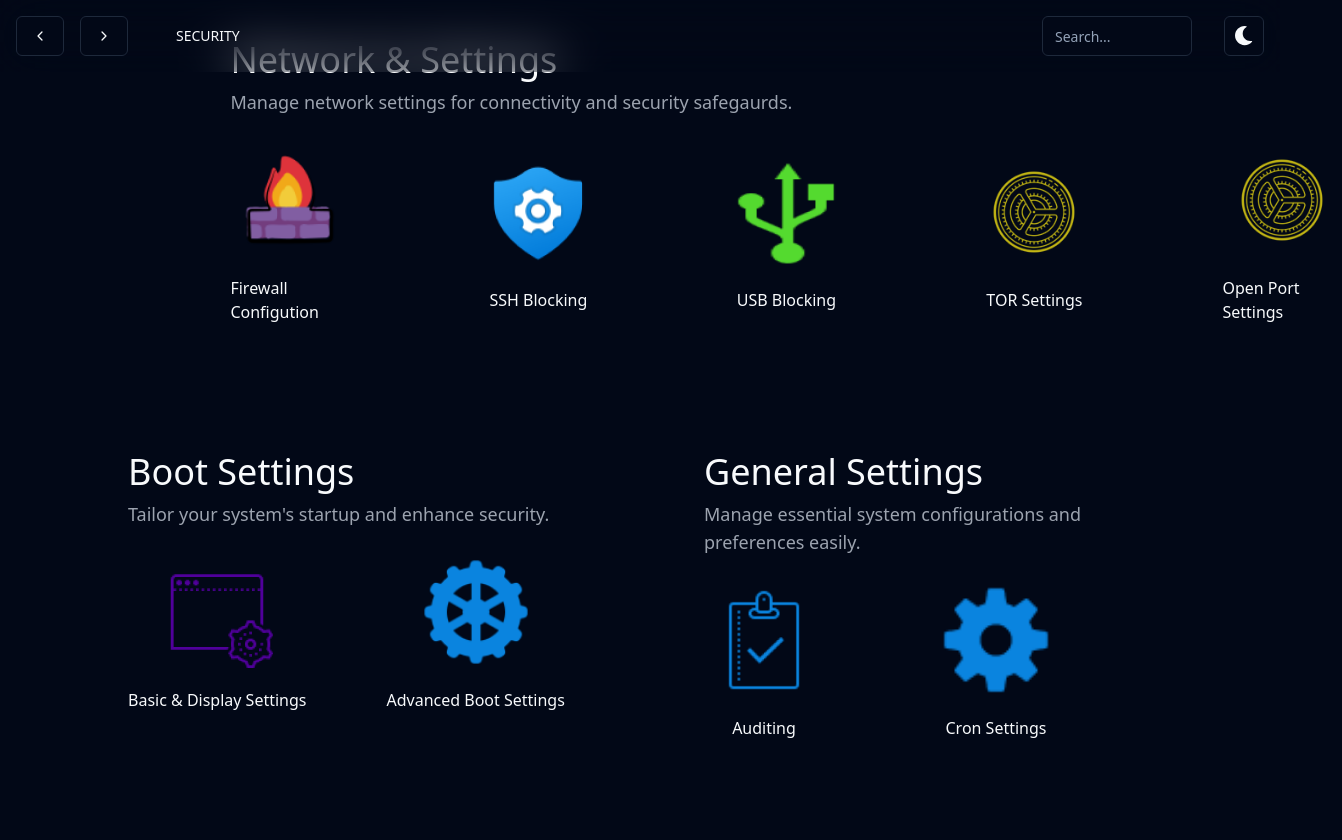
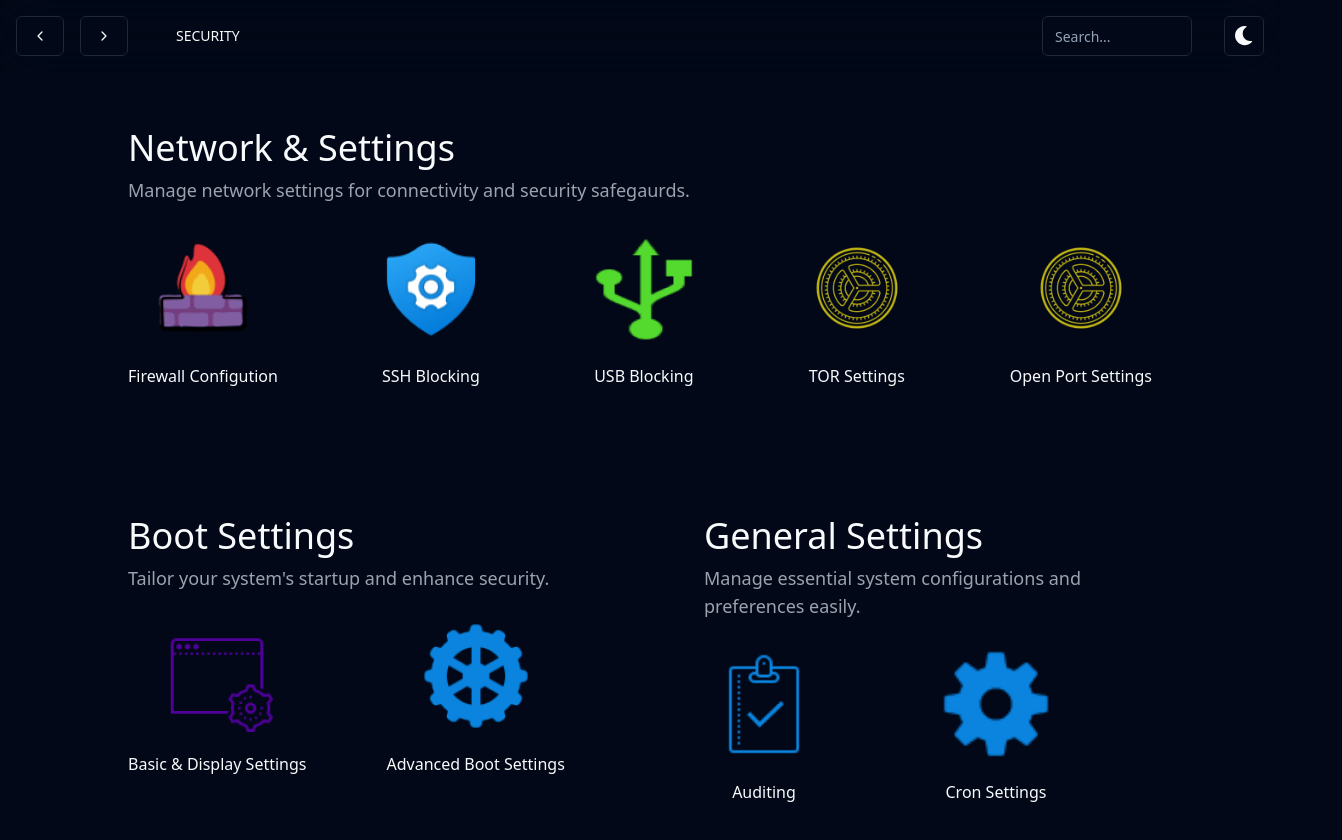
Before and after one commit to samrakshaa/ShieldBuntu, a React (Vite) app: page / in a window 1280 px wide. Shown: the top 840 px of the page, 1342 px wide, since content can reach past the window. Before the commit the page ends 800 px from the top, so only its background shows below. Built offline with nearby package versions, Linux system fonts and the light colour scheme; what tauri-plugin-log-api would draw is missing.

Commit message:
conflict resolved

```diff
--- a/src/App.tsx
+++ b/src/App.tsx
@@ -27,7 +27,7 @@ function App() {
       <Router>
         <Navbar />
         <Routes>
-          <Route path="/" element={<Home />} />
+          <Route path="/*" element={<Home />} />
           <Route path="/network-security/firewall" element={<Firewall />} />
         </Routes>
       </Router>
--- a/src/components/home/Home.tsx
+++ b/src/components/home/Home.tsx
@@ -75,13 +75,13 @@ const generalLinks = [
 const Home = () => {
   return (
     <>
-      <div className="home pt-32 flex flex-col gap-32 w-4/5 mx-auto py-20 md:py-10">
-        <div className="network-security flex flex-col w-4/5 mx-auto">
+      <div className="home pt-32 flex flex-col gap-32 w-4/5 mx-auto py-20">
+        <div className="network-security flex flex-col">
           <h1 className="settings-header text-4xl">Network & Settings</h1>
           <p className="py-2 text-lg text-gray-400">
             Manage network settings for connectivity and security safegaurds.
           </p>
-          <div className="links mt-4 flex flex-row gap-32 md:justify-between">
+          <div className="links mt-4 flex flex-row gap-32 md:gap-0 md:justify-between">
             {networkLinks.map(({ title, alt, image, link }) => (
               <Link
                 to={link}
```
Also changed, not shown: tailwind.config.js (+9 -9 lines).
